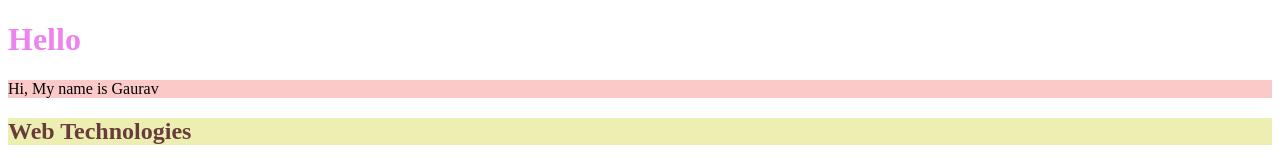
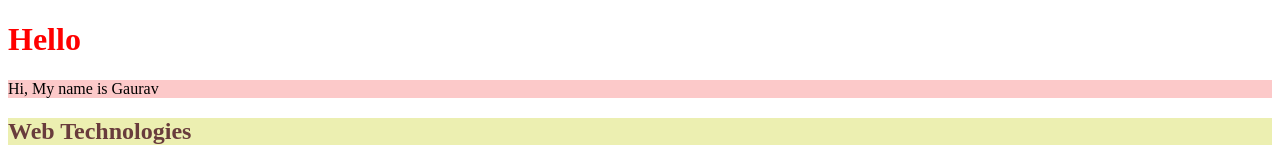
Before and after one commit to 0gaurav4/WD, a plain HTML site: page Frontend/CSS/01 css selectors/index.html in a window 1280 px wide. Shown: the top 160 px of the page. Drawn offline with Linux system fonts and the light colour scheme.

Commit message:
cascading and specificity

```diff
--- a/Frontend/CSS/01 css selectors/style2.css
+++ b/Frontend/CSS/01 css selectors/style2.css
@@ -13,8 +13,15 @@ button{
 h1{
     color: violet !important;;
 }
+/* specificity */
+/* 110 */
 #hh:hover{
     color: rgb(11, 15, 19)!important;
     text-decoration: underline wavy rgb(139, 183, 230);
     font-family: 'Franklin Gothic Medium', 'Arial Narrow', Arial, sans-serif;
 }
+/* cascading and specificity */
+/* 100 */
+#hh{
+    color: red!important;
+}
```
